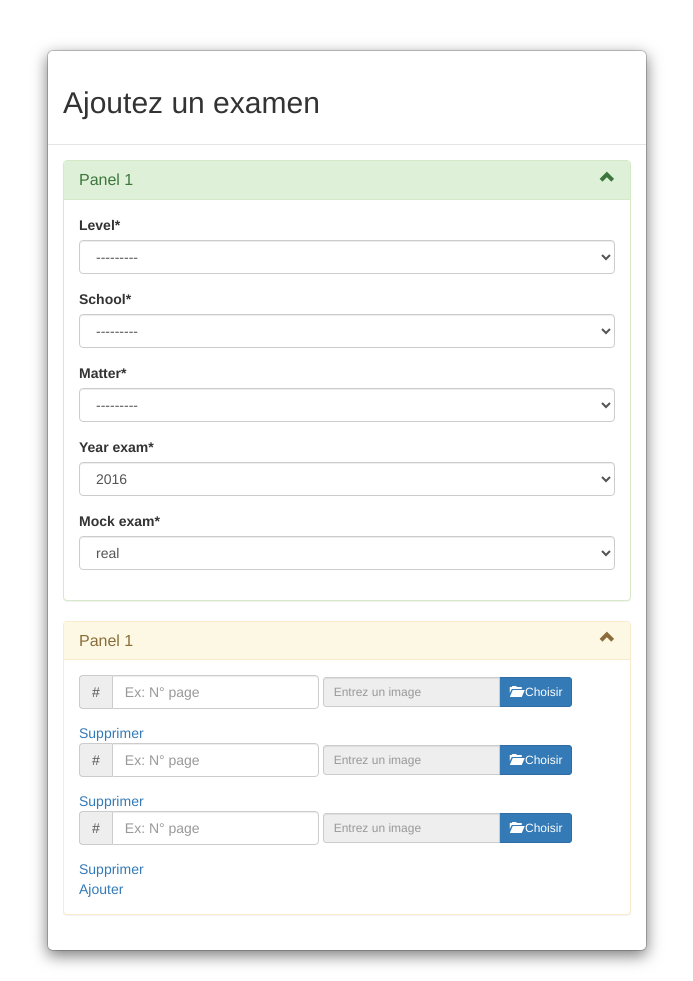
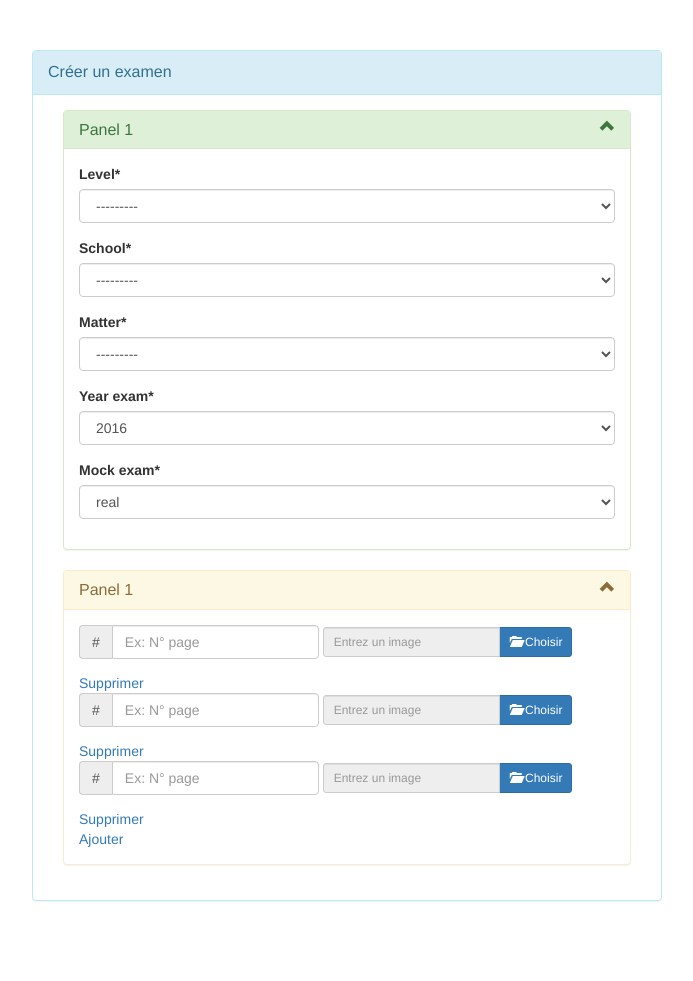
Before and after one commit to ejoinel/MonBacho, a Django app: page /createexam in a window 1280 px wide. Shown: the part 62-1043 px from the top of the page, without its empty margins (293-986 px from the left). After the commit the page ends 963 px from the top, so only its background shows below. Run offline with Django 3.2, Linux system fonts and the light colour scheme; data that the repository does not hold is empty; parts of the project's set-up code (start-up, migrations or seed data) failed here and were passed over; some libraries are stand-ins or nearby versions; some web fonts are replaced.

Commit message:
refonte des interfaces

```diff
--- a/MonBacho/templates/createexam.html
+++ b/MonBacho/templates/createexam.html
@@ -7,13 +7,13 @@
 {% block content %}
 
 <div id="login-overlay" class="modal-dialog">
-	<div class="modal-content">
-	    <div class="modal-header">
-            <h2>{% trans "Ajoutez un examen" %}</h2>
-	    </div>
-	    <div class="modal-body">
-	        <div class="row">
-	            <div class="col-sm-12">
+    <div class="row">
+        <div class="panel panel-info" >
+            <div class="panel-heading">
+                <div class="panel-title">Créer un examen</div>
+            </div>
+            <div class="panel-body" >
+                <div class="col-sm-12">
                     <form id="loginForm" method="POST">
                         <div class="panel panel-success">
                             <div class="panel-heading">
@@ -28,7 +28,7 @@
                         <div class="panel panel-warning">
                             <div class="panel-heading">
                                 <h3 class="panel-title">Panel 1</h3>
-                                <span class="pull-right clickable"><i class="glyphicon glyphicon-chevron-up"></i></span>
+                                <span class="pull-right"><i class="glyphicon glyphicon-chevron-up"></i></span>
                             </div>
                             <div class="panel-body">
                                 {{ file_form_set.management_form }}
@@ -41,8 +41,8 @@
                         </div>
                     </form>
 	            </div>
-	        </div>
-	    </div>
-	</div>
+            </div>
+        </div>
+    </div>
 </div>
 {% endblock %}
```
Also changed, not shown: MonBacho/templates/login.html (+5 -6 lines), MonBacho/templates/register.html (+10 -11 lines).
